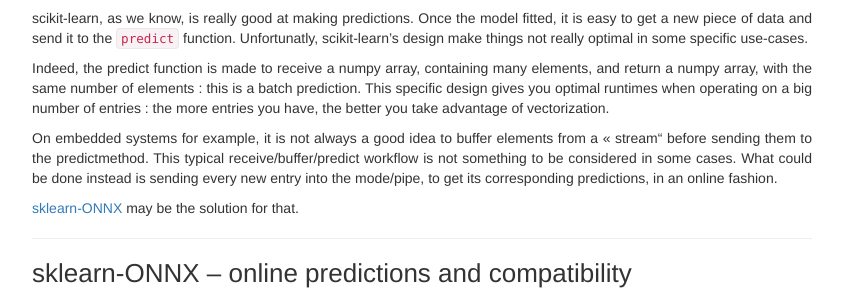
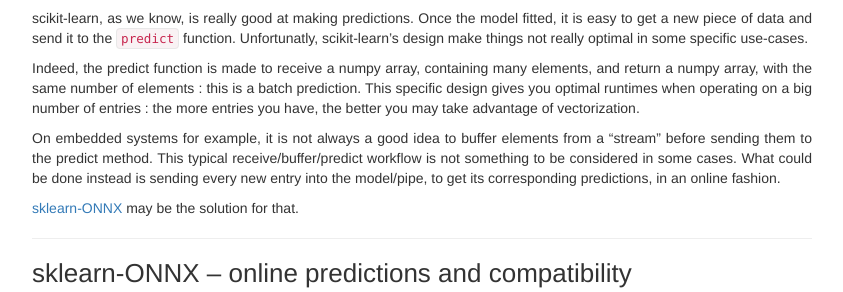
Before and after one commit to remiadon/remiadon.github.io, a Jekyll site: the page built from _posts/2019-08-27-sklearn-consortium-part-2.md, in a window 1280 px wide and 900 px high, scrolled down 1768 px. Shown: the part 200-492 px from the top of the window, without its empty margins (218-1061 px from the left). Built offline with Jekyll 4.4.1, drawn with Linux system fonts in a browser that asks for light colours; nearby versions of some CDN libraries; comment, search, counter and statistics services are not loaded.

Commit message:
fix typos for sklearn consortium

```diff
--- a/_posts/2019-08-27-sklearn-consortium-part-2.md
+++ b/_posts/2019-08-27-sklearn-consortium-part-2.md
@@ -51,9 +51,9 @@ But for now let’s define the main features, and limits, encountered when one w
 
 scikit-learn, as we know, is really good at making predictions. Once the model fitted, it is easy to get a new piece of data and send it to the `predict` function. Unfortunatly, scikit-learn’s design make things not really optimal in some specific use-cases.
 
-Indeed, the predict function is made to receive a numpy array, containing many elements, and return a numpy array, with the same number of elements : this is a batch prediction. This specific design gives you optimal runtimes when operating on a big number of entries : the more entries you have, the better you take advantage of vectorization.
+Indeed, the predict function is made to receive a numpy array, containing many elements, and return a numpy array, with the same number of elements : this is a batch prediction. This specific design gives you optimal runtimes when operating on a big number of entries : the more entries you have, the better you may take advantage of vectorization.
 
-On embedded systems for example, it is not always a good idea to buffer elements from a « stream“ before sending them to the predictmethod. This typical receive/buffer/predict workflow is not something to be considered in some cases. What could be done instead is sending every new entry into the mode/pipe, to get its corresponding predictions, in an online fashion.
+On embedded systems for example, it is not always a good idea to buffer elements from a "stream" before sending them to the predict method. This typical receive/buffer/predict workflow is not something to be considered in some cases. What could be done instead is sending every new entry into the model/pipe, to get its corresponding predictions, in an online fashion.
 
 [sklearn-ONNX](https://github.com/onnx/sklearn-onnx) may be the solution for that.
 
```
